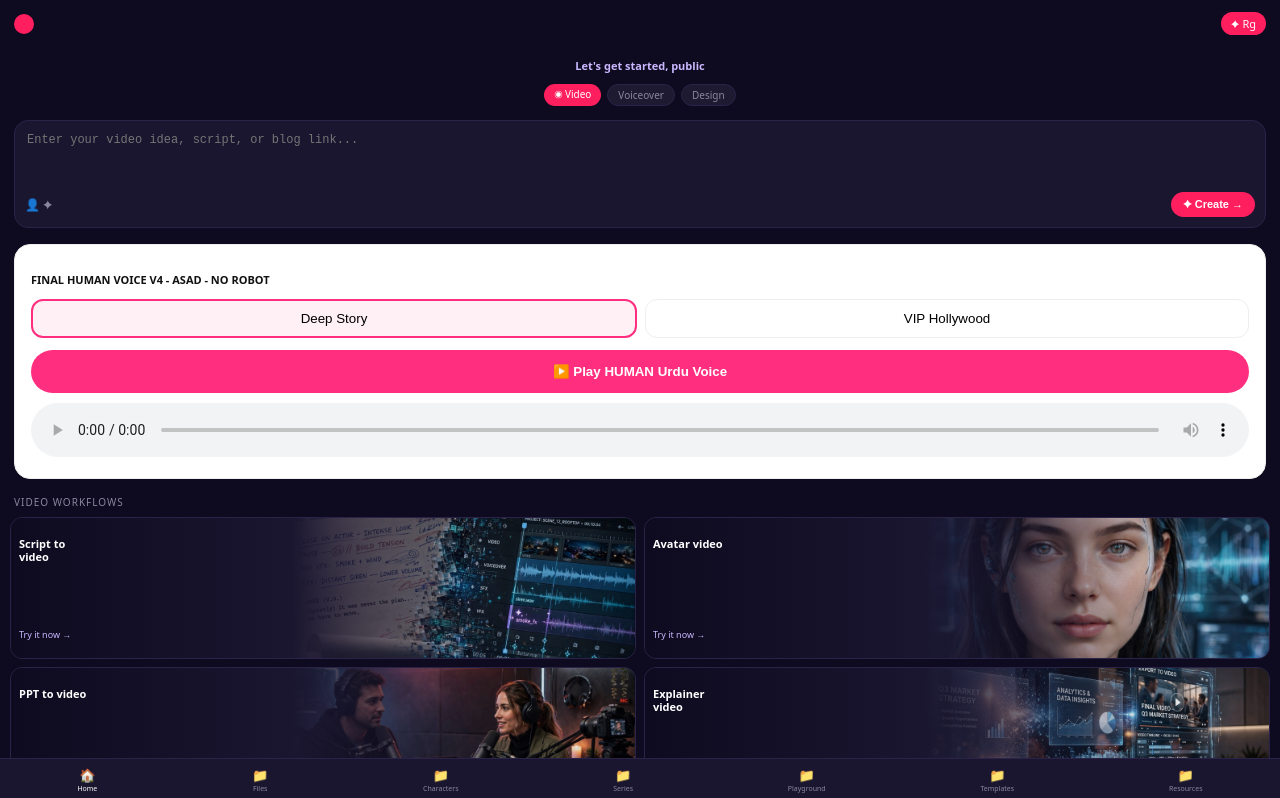
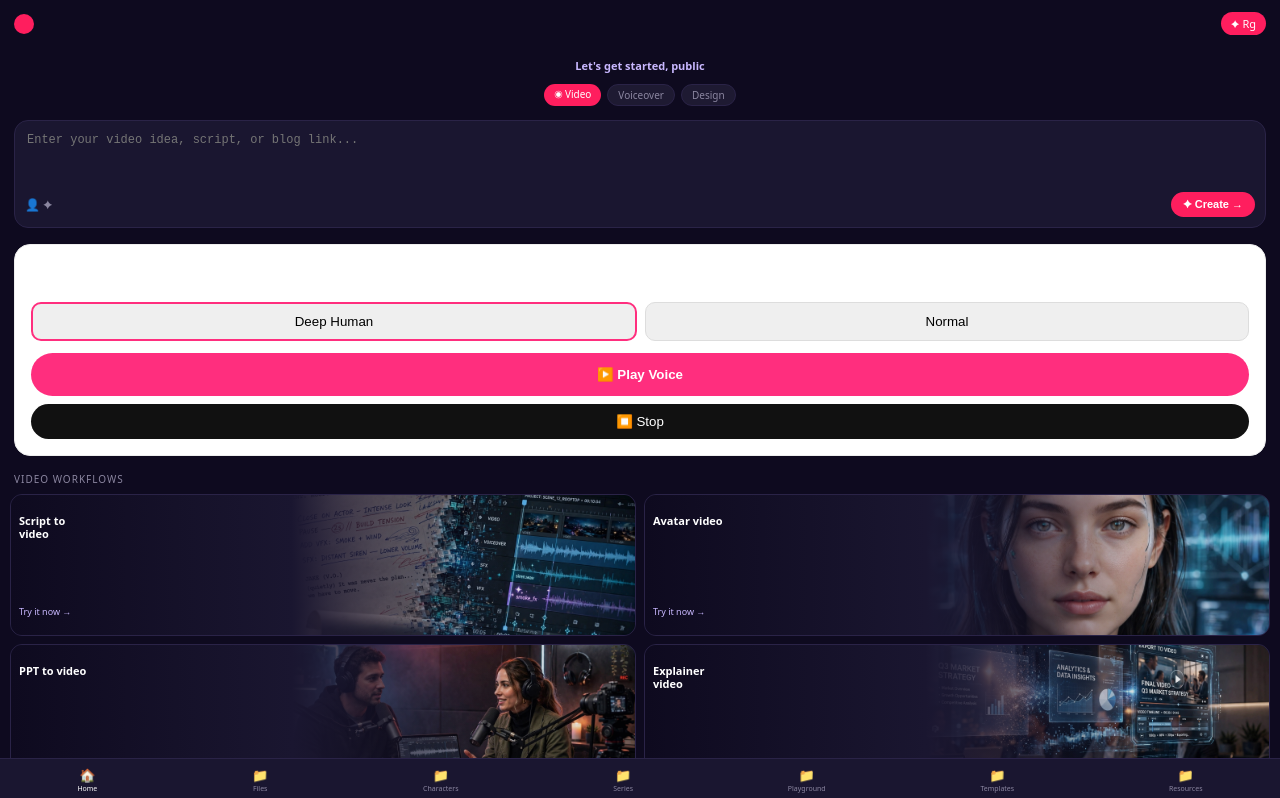
Before and after one commit to muradofficalid-art/LifeAI, a Next.js app: page /dashboard in a window 1280 px wide. Shown: the top 798 px of the page. Built offline with nearby package versions, Linux system fonts and the light colour scheme.

Commit message:
Update VoiceSelector.tsx

```diff
--- a/components/VoiceSelector.tsx
+++ b/components/VoiceSelector.tsx
@@ -1,47 +1,36 @@
 'use client'
-import { useState, useRef } from 'react'
+import { useState } from 'react'
 
 export default function VoiceSelector({ text }: { text: string }) {
-  const [mode, setMode] = useState('deep-story')
-  const [loading, setLoading] = useState(false)
-  const audioRef = useRef<HTMLAudioElement>(null)
+  const [mode, setMode] = useState('deep')
 
-  const playHuman = async () => {
+  const play = () => {
     if (!text) return alert('Pehle story likho jan!')
-    setLoading(true)
-    try {
-      const res = await fetch('/api/voice', {
-        method: 'POST',
-        headers: { 'Content-Type': 'application/json' },
-        body: JSON.stringify({ text, mode })
-      })
-      if (!res.ok) {
-        const err = await res.json()
-        throw new Error(err.error)
-      }
-      const blob = await res.blob()
-      const url = URL.createObjectURL(blob)
-      if (audioRef.current) {
-        audioRef.current.src = url
-        await audioRef.current.play()
-      }
-    } catch (err: any) {
-      alert('Error: ' + err.message + ' - 2 min wait, Vercel deploy ho raha')
-    }
-    setLoading(false)
+    window.speechSynthesis.cancel()
+
+    const u = new SpeechSynthesisUtterance(text)
+    const voices = window.speechSynthesis.getVoices()
+    const best = voices.find(v => v.lang === 'ur-PK') || voices.find(v => v.lang === 'hi-IN') || voices[0]
+    if (best) u.voice = best
+
+    u.rate = mode === 'deep' ? 0.7 : 0.85
+    u.pitch = mode === 'deep' ? 0.8 : 1
+    u.volume = 1
+
+    window.speechSynthesis.speak(u)
   }
 
+  const stop = () => window.speechSynthesis.cancel()
+
   return (
-    <div style={{background:'white', border:'1px solid #eee', borderRadius:'16px', padding:'16px', marginTop:'16px', color:'#111'}}>
-      <p style={{fontSize:'11px', fontWeight:800}}>FINAL HUMAN VOICE V4 - ASAD - NO ROBOT</p>
+    <div style={{background:'#fff', border:'1px solid #eee', borderRadius:'16px', padding:'16px', marginTop:'16px'}}>
+      <p style={{fontSize:'12px', fontWeight:800}}>HUMAN VOICE V5 - ERROR FREE</p>
       <div style={{display:'flex', gap:'8px', marginTop:'12px'}}>
-        <button onClick={() => setMode('deep-story')} style={{flex:1, padding:'10px', borderRadius:'12px', border: mode==='deep-story'?'2px solid #FF2E7E':'1px solid #eee', background: mode==='deep-story'?'#FFF0F5':'white'}}>Deep Story</button>
-        <button onClick={() => setMode('vip-hollywood')} style={{flex:1, padding:'10px', borderRadius:'12px', border: mode==='vip-hollywood'?'2px solid #FF2E7E':'1px solid #eee', background: mode==='vip-hollywood'?'#FFF0F5':'white'}}>VIP Hollywood</button>
+        <button onClick={() => setMode('deep')} style={{flex:1, padding:'10px', borderRadius:'10px', border: mode==='deep'?'2px solid #FF2E7E':'1px solid #ddd'}}>Deep Human</button>
+        <button onClick={() => setMode('fast')} style={{flex:1, padding:'10px', borderRadius:'10px', border: mode==='fast'?'2px solid #FF2E7E':'1px solid #ddd'}}>Normal</button>
       </div>
-      <button onClick={playHuman} disabled={loading} style={{marginTop:'12px', width:'100%', background: loading?'#999':'#FF2E7E', color:'white', padding:'14px', borderRadius:'999px', fontWeight:800, border:'none'}}>
-        {loading ? '⏳ Human Asad Bana Raha Hun...' : '▶️ Play HUMAN Urdu Voice'}
-      </button>
-      <audio ref={audioRef} controls style={{width:'100%', marginTop:'10px'}} />
+      <button onClick={play} style={{marginTop:'12px', width:'100%', background:'#FF2E7E', color:'#fff', padding:'14px', borderRadius:'999px', border:'none', fontWeight:800}}>▶️ Play Voice</button>
+      <button onClick={stop} style={{marginTop:'8px', width:'100%', background:'#111', color:'#fff', padding:'10px', borderRadius:'999px', border:'none'}}>⏹️ Stop</button>
     </div>
   )
 }
```
